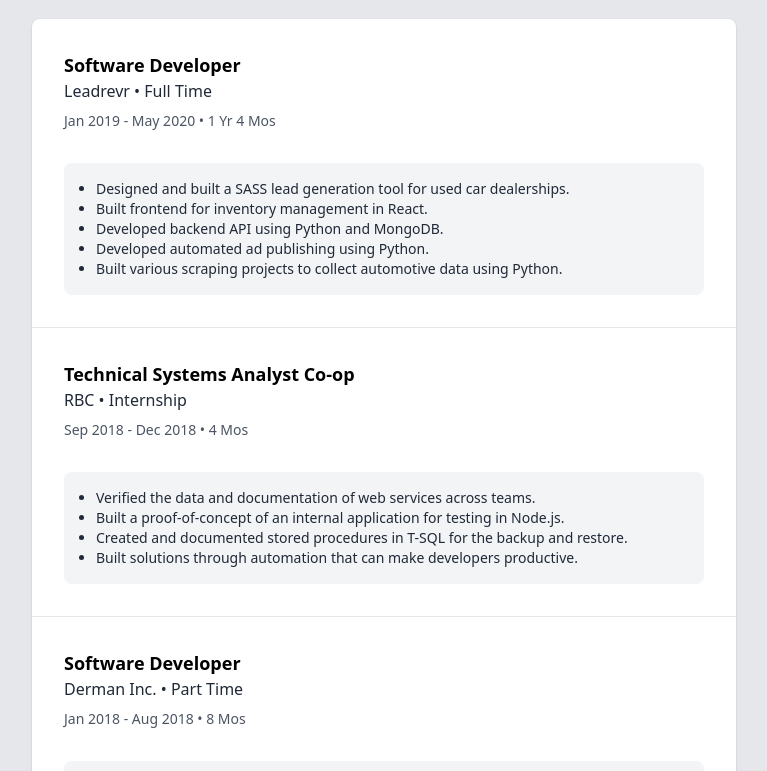
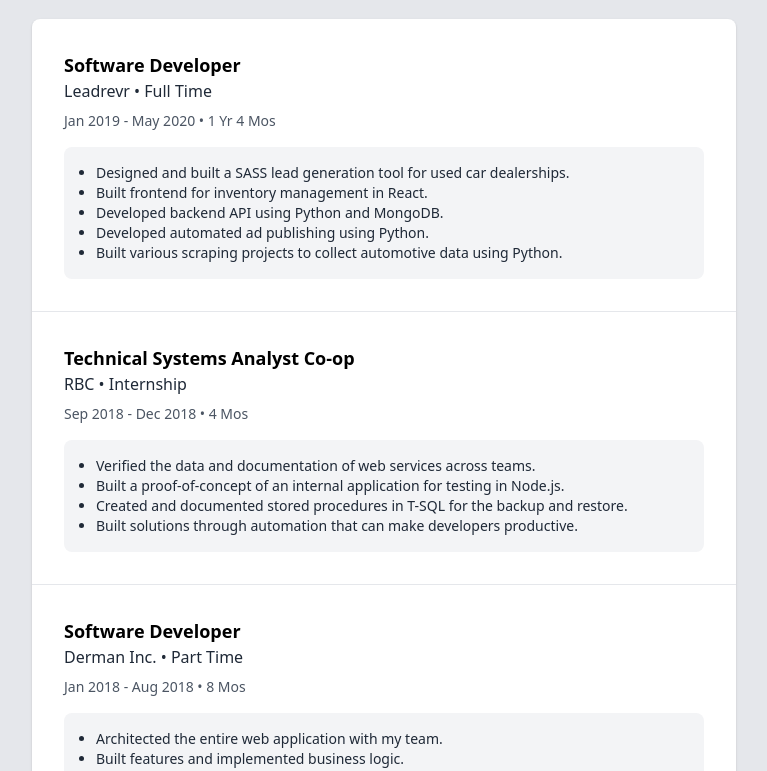
Before and after one commit to venusvavadiya/venusvavadiya.github.io, a Next.js app: page / in a window 1280 px wide. Shown: the part 1285-2056 px from the top of the page, without its empty margins (256-1023 px from the left). Built offline with nearby package versions, Linux system fonts and the light colour scheme.

Commit message:
Spacing fixed

```diff
--- a/base/ContentBox.jsx
+++ b/base/ContentBox.jsx
@@ -7,7 +7,7 @@
     </div>
 
     { children && (
-      <div className="p-2 md:p-4">
+      <div className="p-2 md:p-4 -mt-2 md:-mt-4">
         {children}
       </div>
     )}
```
